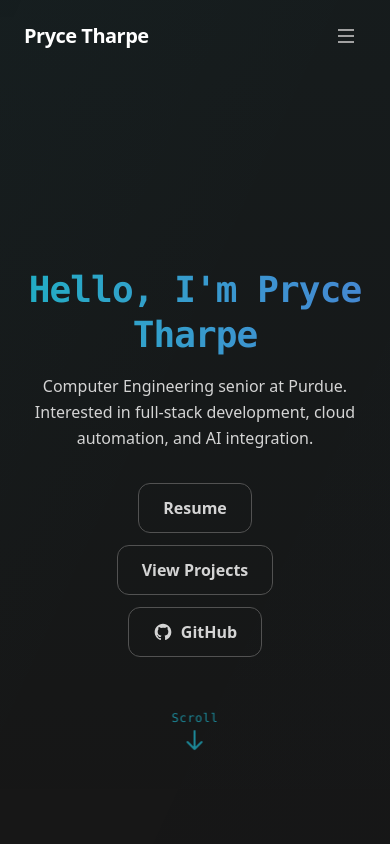
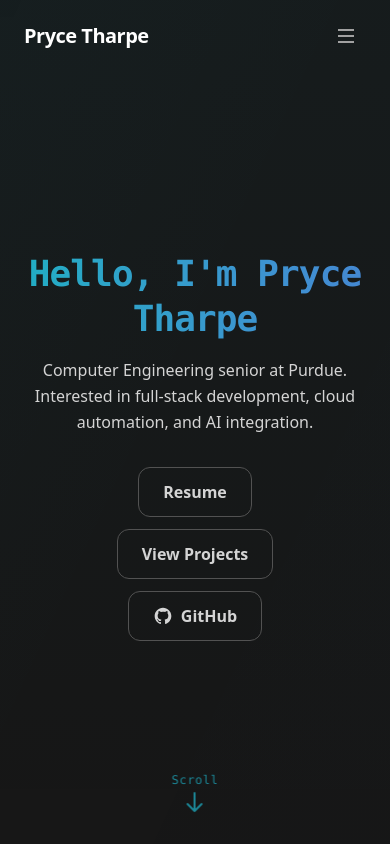
Before and after one commit to tharpep/portfolio, a Next.js app: page / in a window 390 px wide. Shown: the top 844 px of the page. Built offline with nearby package versions, Linux system fonts and the light colour scheme.

Commit message:
mobile scroll button fix

```diff
--- a/src/app/page.tsx
+++ b/src/app/page.tsx
@@ -5,7 +5,7 @@ export default function Home() {
   return (
     <main id="main" className="text-neutral-100 relative z-10">
       {/* ─────────── Hero Intro ─────────── */}
-      <section className="relative text-center min-h-[calc(100vh-4rem)] flex flex-col justify-center items-center px-4 sm:px-8 md:px-16 lg:px-32 py-16 sm:py-20 md:py-24 lg:py-28">
+      <section className="relative text-center min-h-[calc(100vh-4rem)] flex flex-col justify-center items-center px-4 sm:px-8 md:px-16 lg:px-32 py-16 sm:py-20 md:py-24 lg:py-28 pb-24 sm:pb-20 md:pb-24 lg:pb-28">
         {/* Content */}
         <ScrollFadeIn>
           <div className="relative z-10">
@@ -43,8 +43,8 @@ export default function Home() {
           </div>
         </ScrollFadeIn>
 
-        {/* Animated Scroll Indicator - positioned at bottom 12% for visibility */}
-        <div className="absolute bottom-[12%] left-1/2 -translate-x-1/2 z-10">
+        {/* Animated Scroll Indicator - positioned at bottom with mobile spacing */}
+        <div className="absolute bottom-8 sm:bottom-[12%] left-1/2 -translate-x-1/2 z-10">
           <div className="animate-fade-in">
             <a
               href="#divider"
```
